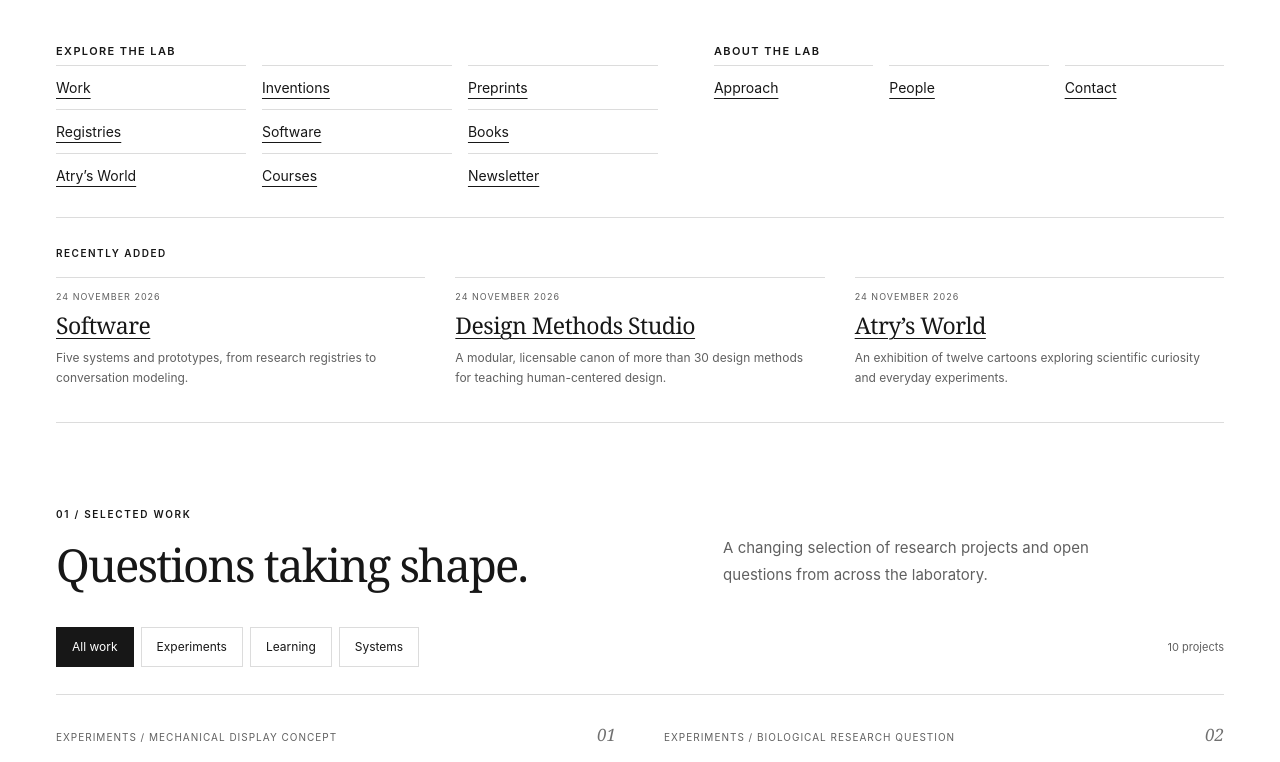
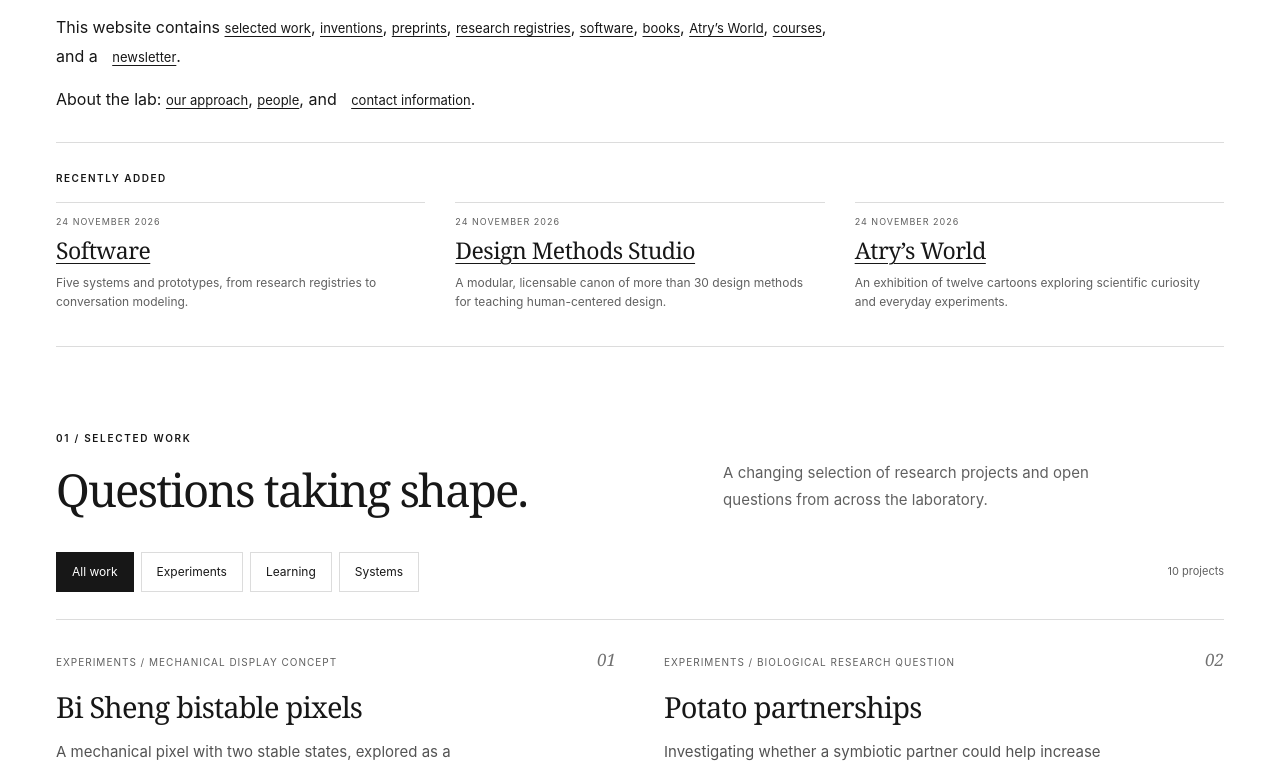
Before and after one commit to sruecker01/Phasespace-Design-Lab, a plain HTML site: page index.html in a window 1280 px wide. Shown: the part 495-1257 px from the top of the page. Drawn offline with Linux system fonts and the light colour scheme.

Commit message:
Website: add Recognizing Proto-Fascism and simplify homepage directory

```diff
--- a/index.html
+++ b/index.html
@@ -370,6 +370,12 @@ details[open] > summary .expand-icon { transform: rotate(45deg); }
 .project .work-figure { margin:14px 0 8px; }
 @media (max-width:700px) { .work-visuals { grid-template-columns:1fr; gap:20px; margin:14px 0 26px; } }
 
+/* Inline editorial directory, replacing the homepage grid. */
+.lab-directory.inline-directory { display: block; padding-bottom: 28px; }
+.inline-directory p { max-width: 780px; margin: 0 0 14px; font-size: 16px; line-height: 1.8; }
+.inline-directory p:last-child { margin-bottom: 0; }
+.inline-directory a { text-decoration: underline; text-underline-offset: 3px; text-decoration-thickness: 1px; }
+.inline-directory a:hover { text-decoration-thickness: 2px; }
 </style>
 </head>
 <body>
@@ -392,32 +398,11 @@ details[open] > summary .expand-icon { transform: rotate(45deg); }
       <div class="hero-description">
         <p class="hero-intro">We design tools, methods, and environments that improve human inquiry, knowledge production, and action.</p>
         <p class="hero-note">Software, experimental objects, books, cartoons, and other ways of finding out.</p>
-        <a class="button" href="#work">Explore the work <span aria-hidden="true">↘</span></a>
       </div>
     </section>
-    <nav class="wrap lab-directory" id="lab-directory" aria-label="Lab directory">
-      <div>
-        <h2>Explore the lab</h2>
-        <ul class="directory-links">
-          <li><a href="#work">Work</a></li>
-          <li><a href="#inventions">Inventions</a></li>
-          <li><a href="#preprints">Preprints</a></li>
-          <li><a href="research-registries/">Registries</a></li>
-          <li id="project-registrymaker"><a href="software/">Software</a></li>
-          <li><a href="#books">Books</a></li>
-          <li id="project-atry"><a href="atry/">Atry’s World</a></li>
-          <li><a href="#courses">Courses</a></li>
-          <li><a href="notes/">Newsletter</a></li>
-        </ul>
-      </div>
-      <div>
-        <h2>About the lab</h2>
-        <ul class="directory-links">
-          <li><a href="#approach">Approach</a></li>
-          <li><a href="#people">People</a></li>
-          <li><a href="#contact">Contact</a></li>
-        </ul>
-      </div>
+    <nav class="wrap lab-directory inline-directory" id="lab-directory" aria-label="Lab directory">
+      <p>This website contains <a href="#work">selected work</a>, <a href="#inventions">inventions</a>, <a href="preprints/">preprints</a>, <a href="research-registries/">research registries</a>, <a id="project-registrymaker" href="software/">software</a>, <a href="books/">books</a>, <a id="project-atry" href="atry/">Atry’s World</a>, <a href="#courses">courses</a>, and a <a href="notes/">newsletter</a>.</p>
+      <p>About the lab: <a href="#approach">our approach</a>, <a href="#people">people</a>, and <a href="#contact">contact information</a>.</p>
     </nav>
     <section class="wrap recent-updates" aria-labelledby="recent-title">
       <div class="recent-heading"><h2 id="recent-title">Recently added</h2></div>
@@ -552,14 +537,14 @@ details[open] > summary .expand-icon { transform: rotate(45deg); }
     <section class="wrap section books-overview" id="books" aria-labelledby="books-title">
       <div class="section-header">
         <div><p class="eyebrow">04 / Books</p><h2 id="books-title">Books</h2></div>
-        <p class="section-deck">Fiction, academic books, and popular nonfiction, including six new books in draft.</p>
+        <p class="section-deck">Fiction, academic books, and popular nonfiction, including seven new books in draft.</p>
       </div>
       <ul class="invention-category-list" aria-label="Book categories">
         <li><a href="books/#fiction">Fiction</a></li>
         <li><a href="books/#academic">Academic</a></li>
         <li id="project-ecology-of-ideas"><a href="books/#popular">Popular nonfiction</a></li>
       </ul>
-      <p class="invention-overview-links"><a href="books/">Browse all books ↗</a><a href="books/#drafted">Six drafted books ↗</a></p>
+      <p class="invention-overview-links"><a href="books/">Browse all books ↗</a><a href="books/#drafted">Seven drafted books ↗</a></p>
     </section>
     <section class="wrap section courses" id="courses" aria-labelledby="courses-title">
       <div class="section-header">
```
Also changed, not shown: books/derailing-proto-fascism/index.html (+1 -1 lines), books/index.html (+1 -1 lines), books/recognizing-proto-fascism/index.html (added, +29 -0 lines), books/covers/recognizing-proto-fascism.jpg (added).
